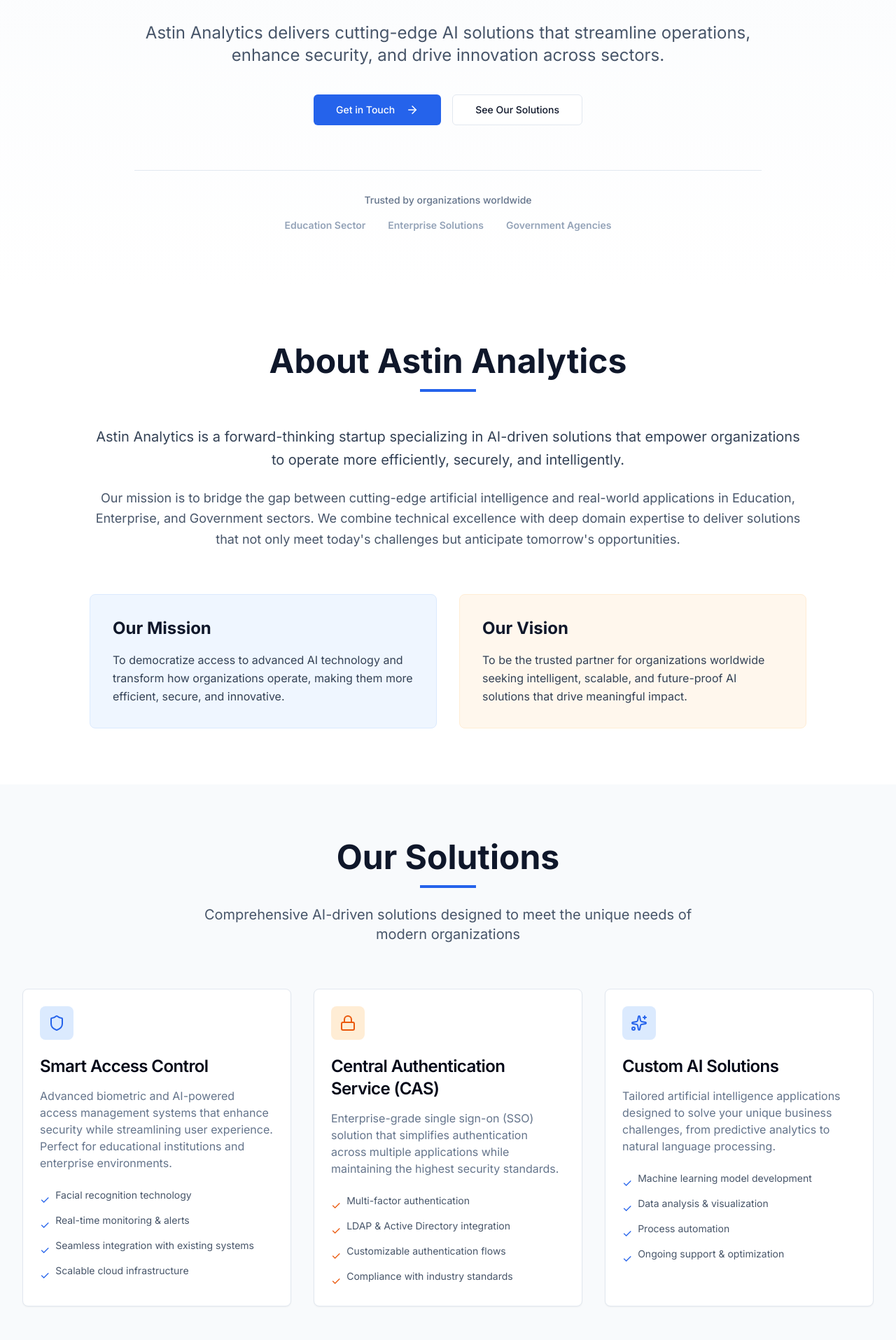
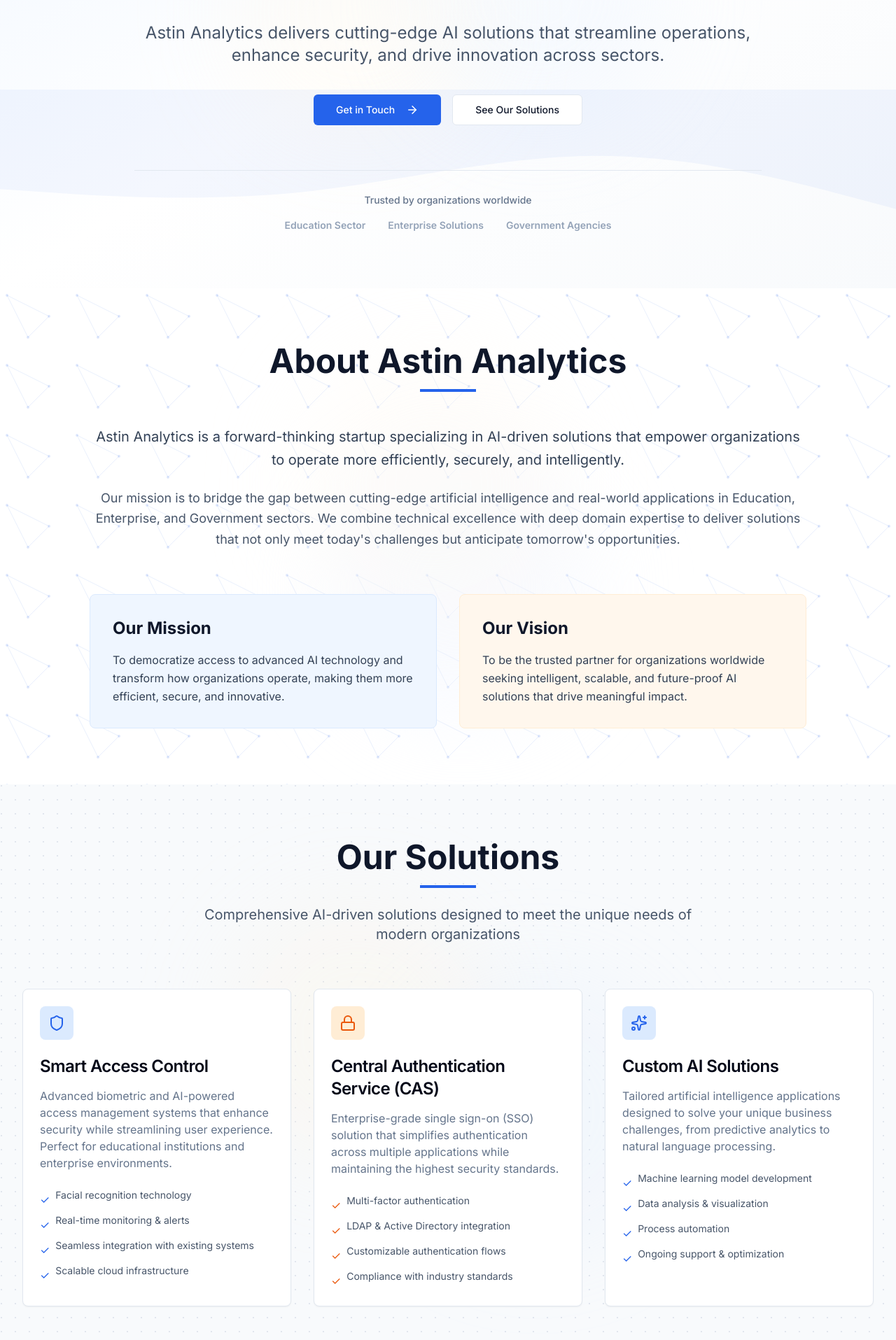
Before and after one commit to d2r3v/astin-site, a React (Vite) app: page / in a window 1280 px wide. Shown: the part 405-2320 px from the top of the page at 70% size. Built offline with nearby package versions, Linux system fonts and the light colour scheme.

Commit message:
Added Background

```diff
--- a/src/components/About.tsx
+++ b/src/components/About.tsx
@@ -1,7 +1,19 @@
+import { NodeLinkPattern } from "@/components/BackgroundPatterns";
+
 const About = () => {
   return (
-    <section id="about" className="py-20 px-4 sm:px-6 lg:px-8 bg-white">
-      <div className="max-w-5xl mx-auto">
+    <section id="about" className="relative py-20 px-4 sm:px-6 lg:px-8 overflow-hidden">
+      {/* Clean background */}
+      <div className="absolute inset-0 bg-white" />
+
+      {/* Node-link geometric pattern */}
+      <NodeLinkPattern />
+
+      {/* Very subtle gradient accents */}
+      <div className="absolute top-1/3 right-1/3 w-96 h-96 bg-blue-50/40 rounded-full blur-3xl" />
+      <div className="absolute bottom-1/3 left-1/3 w-96 h-96 bg-orange-50/30 rounded-full blur-3xl" />
+
+      <div className="relative max-w-5xl mx-auto">
         <div className="text-center mb-12">
           <h2 className="text-4xl md:text-5xl font-bold text-slate-900 mb-4">
             About Astin Analytics
--- /dev/null
+++ b/src/components/BackgroundPatterns.tsx
@@ -0,0 +1,101 @@
+// Reusable SVG background patterns for sections
+
+// Clean mesh grid pattern - perfect for structured sections
+export const MeshPattern = () => (
+  <svg
+    xmlns="http://www.w3.org/2000/svg"
+    width="100%"
+    height="100%"
+    className="absolute inset-0"
+  >
+    <defs>
+      <pattern id="mesh" width="80" height="80" patternUnits="userSpaceOnUse">
+        <path
+          d="M0 40 H80 M40 0 V80"
+          stroke="#2563eb"
+          strokeOpacity="0.05"
+          strokeWidth="1"
+        />
+      </pattern>
+    </defs>
+    <rect width="100%" height="100%" fill="url(#mesh)" />
+  </svg>
+);
+
+// Node-link triangle pattern - adds subtle geometric interest
+export const NodeLinkPattern = () => (
+  <svg
+    xmlns="http://www.w3.org/2000/svg"
+    width="100%"
+    height="100%"
+    className="absolute inset-0"
+  >
+    <defs>
+      <pattern id="node-link" width="100" height="100" patternUnits="userSpaceOnUse">
+        <circle cx="10" cy="10" r="2" fill="#2563eb" fillOpacity="0.15" />
+        <circle cx="70" cy="40" r="2" fill="#2563eb" fillOpacity="0.15" />
+        <circle cx="40" cy="70" r="2" fill="#2563eb" fillOpacity="0.15" />
+        <path
+          d="M10 10 L70 40 L40 70 Z"
+          stroke="#2563eb"
+          strokeOpacity="0.1"
+          strokeWidth="1"
+          fill="none"
+        />
+      </pattern>
+    </defs>
+    <rect width="100%" height="100%" fill="url(#node-link)" />
+  </svg>
+);
+
+// Wave pattern for hero section bottom
+export const WaveBottom = () => (
+  <svg
+    xmlns="http://www.w3.org/2000/svg"
+    viewBox="0 0 1440 320"
+    className="absolute bottom-0 left-0 w-full"
+    preserveAspectRatio="none"
+  >
+    <path
+      fill="#2563eb"
+      fillOpacity="0.05"
+      d="M0,160L80,165.3C160,171,320,181,480,165.3C640,149,800,107,960,106.7C1120,107,1280,149,1360,170.7L1440,192V0H0Z"
+    />
+  </svg>
+);
+
+// Alternative wave for top sections
+export const WaveTop = () => (
+  <svg
+    xmlns="http://www.w3.org/2000/svg"
+    viewBox="0 0 1440 320"
+    className="absolute top-0 left-0 w-full rotate-180"
+    preserveAspectRatio="none"
+  >
+    <path
+      fill="#ea580c"
+      fillOpacity="0.04"
+      d="M0,160L80,165.3C160,171,320,181,480,165.3C640,149,800,107,960,106.7C1120,107,1280,149,1360,170.7L1440,192V0H0Z"
+    />
+  </svg>
+);
+
+// Subtle dots grid - lighter alternative
+export const DotsPattern = () => (
+  <svg
+    className="absolute inset-0 h-full w-full"
+    xmlns="http://www.w3.org/2000/svg"
+  >
+    <defs>
+      <pattern
+        id="dots-pattern"
+        width="20"
+        height="20"
+        patternUnits="userSpaceOnUse"
+      >
+        <circle cx="2" cy="2" r="1" fill="currentColor" opacity="0.3" />
+      </pattern>
+    </defs>
+    <rect width="100%" height="100%" fill="url(#dots-pattern)" />
+  </svg>
+);
--- a/src/components/Contact.tsx
+++ b/src/components/Contact.tsx
@@ -3,6 +3,7 @@ import { Button } from "@/components/ui/button";
 import { Input } from "@/components/ui/input";
 import { Textarea } from "@/components/ui/textarea";
 import { Mail, MapPin, Phone } from "lucide-react";
+import { MeshPattern } from "@/components/BackgroundPatterns";
 
 const Contact = () => {
   const [formData, setFormData] = useState({
@@ -29,8 +30,18 @@ const Contact = () => {
   };
 
   return (
-    <section id="contact" className="py-20 px-4 sm:px-6 lg:px-8 bg-slate-50">
-      <div className="max-w-7xl mx-auto">
+    <section id="contact" className="relative py-20 px-4 sm:px-6 lg:px-8 overflow-hidden">
+      {/* Slate background */}
+      <div className="absolute inset-0 bg-slate-50" />
+
+      {/* Mesh grid pattern */}
+      <MeshPattern />
+
+      {/* Subtle accents */}
+      <div className="absolute top-1/4 left-1/4 w-96 h-96 bg-blue-100/20 rounded-full blur-3xl" />
+      <div className="absolute bottom-1/4 right-1/4 w-96 h-96 bg-orange-100/15 rounded-full blur-3xl" />
+
+      <div className="relative max-w-7xl mx-auto">
         <div className="text-center mb-16">
           <h2 className="text-4xl md:text-5xl font-bold text-slate-900 mb-4">
             Get in Touch
--- a/src/components/Footer.tsx
+++ b/src/components/Footer.tsx
@@ -1,4 +1,5 @@
 import logo from "@/assets/Company_logo.png";
+import { MeshPattern } from "@/components/BackgroundPatterns";
 
 const Footer = () => {
   const scrollToSection = (id: string) => {
@@ -9,8 +10,13 @@ const Footer = () => {
   };
 
   return (
-    <footer className="bg-slate-900 text-white py-12 px-4 sm:px-6 lg:px-8">
-      <div className="max-w-7xl mx-auto">
+    <footer className="relative bg-slate-900 text-white py-12 px-4 sm:px-6 lg:px-8 overflow-hidden">
+      {/* Mesh pattern overlay for footer */}
+      <div className="absolute inset-0 opacity-30">
+        <MeshPattern />
+      </div>
+
+      <div className="relative max-w-7xl mx-auto">
         <div className="grid md:grid-cols-4 gap-8 mb-8">
           {/* Company Info */}
           <div className="md:col-span-2">
--- a/src/components/Hero.tsx
+++ b/src/components/Hero.tsx
@@ -1,5 +1,6 @@
 import { Button } from "@/components/ui/button";
 import { ArrowRight, Sparkles } from "lucide-react";
+import { WaveBottom } from "@/components/BackgroundPatterns";
 
 const Hero = () => {
   const scrollToSection = (id: string) => {
@@ -10,8 +11,18 @@ const Hero = () => {
   };
 
   return (
-    <section id="hero" className="pt-32 pb-20 px-4 sm:px-6 lg:px-8 bg-gradient-to-b from-slate-50 to-white">
-      <div className="max-w-7xl mx-auto">
+    <section id="hero" className="relative pt-32 pb-20 px-4 sm:px-6 lg:px-8 overflow-hidden">
+      {/* Clean gradient background */}
+      <div className="absolute inset-0 bg-gradient-to-br from-blue-50 via-white to-slate-50" />
+
+      {/* Subtle radial accents */}
+      <div className="absolute top-1/4 right-1/4 w-96 h-96 bg-blue-100/20 rounded-full blur-3xl" />
+      <div className="absolute bottom-1/4 left-1/4 w-96 h-96 bg-orange-100/15 rounded-full blur-3xl" />
+
+      {/* Wave pattern at bottom */}
+      <WaveBottom />
+
+      <div className="relative max-w-7xl mx-auto">
         <div className="text-center max-w-4xl mx-auto">
           {/* Badge */}
           <div className="inline-flex items-center gap-2 px-4 py-2 mb-8 bg-blue-50 text-blue-700 rounded-full text-sm font-medium">
--- a/src/components/KeyStrengths.tsx
+++ b/src/components/KeyStrengths.tsx
@@ -1,4 +1,5 @@
 import { CheckCircle2 } from "lucide-react";
+import { WaveTop } from "@/components/BackgroundPatterns";
 
 const KeyStrengths = () => {
   const strengths = [
@@ -37,8 +38,17 @@ const KeyStrengths = () => {
   ];
 
   return (
-    <section id="strengths" className="py-20 px-4 sm:px-6 lg:px-8 bg-white">
-      <div className="max-w-7xl mx-auto">
+    <section id="strengths" className="relative py-20 px-4 sm:px-6 lg:px-8 overflow-hidden">
+      {/* Clean white background */}
+      <div className="absolute inset-0 bg-white" />
+
+      {/* Wave accent at top */}
+      <WaveTop />
+
+      {/* Minimal gradient accents */}
+      <div className="absolute top-1/2 left-1/2 -translate-x-1/2 -translate-y-1/2 w-[800px] h-[800px] bg-blue-50/30 rounded-full blur-3xl" />
+
+      <div className="relative max-w-7xl mx-auto">
         <div className="text-center mb-16">
           <h2 className="text-4xl md:text-5xl font-bold text-slate-900 mb-4">
             Why Choose Astin Analytics
--- a/src/components/Services.tsx
+++ b/src/components/Services.tsx
@@ -6,6 +6,7 @@ import {
   CardTitle,
 } from "@/components/ui/card";
 import { Shield, Lock, Sparkles } from "lucide-react";
+import { DotsPattern } from "@/components/BackgroundPatterns";
 
 const Services = () => {
   const solutions = [
@@ -51,8 +52,20 @@ const Services = () => {
   ];
 
   return (
-    <section id="solutions" className="py-20 px-4 sm:px-6 lg:px-8 bg-slate-50">
-      <div className="max-w-7xl mx-auto">
+    <section id="solutions" className="relative py-20 px-4 sm:px-6 lg:px-8 overflow-hidden">
+      {/* Subtle slate background */}
+      <div className="absolute inset-0 bg-slate-50" />
+
+      {/* Dots pattern */}
+      <div className="absolute inset-0 text-slate-400">
+        <DotsPattern />
+      </div>
+
+      {/* Light accent gradients */}
+      <div className="absolute top-1/3 right-1/4 w-96 h-96 bg-blue-100/20 rounded-full blur-3xl" />
+      <div className="absolute bottom-1/3 left-1/4 w-96 h-96 bg-orange-100/20 rounded-full blur-3xl" />
+
+      <div className="relative max-w-7xl mx-auto">
         <div className="text-center mb-16">
           <h2 className="text-4xl md:text-5xl font-bold text-slate-900 mb-4">
             Our Solutions
```
